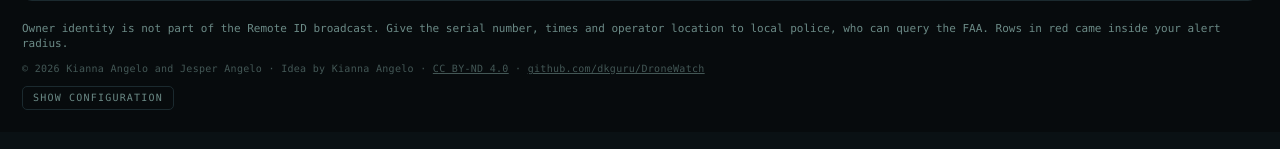
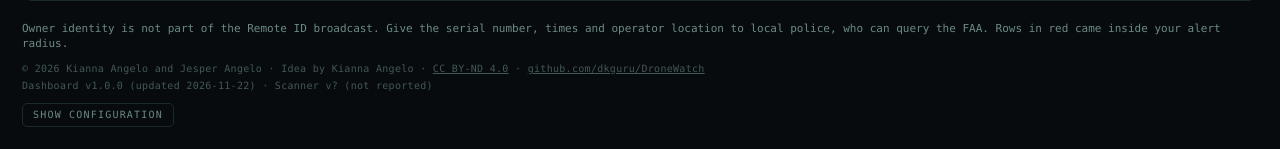
Before and after one commit to dkguru/DroneWatch, a PHP site: page / in a window 1280 px wide. Shown: the part 918-1067 px from the top of the page. Before the commit the page ends 1028 px from the top, so only its background shows below. Run offline with PHP 8.4, Linux system fonts and the light colour scheme; data that the repository does not hold is empty.

Commit message:
Version 1.0.0: version numbers and dates in all files, shown in the dashboard footer

```diff
--- a/dashboard/index.php
+++ b/dashboard/index.php
@@ -3,6 +3,7 @@
 // Copyright (c) 2026 Kianna Angelo and Jesper Angelo <kj@angelo.net>
 // Idea by Kianna Angelo
 // https://github.com/dkguru/DroneWatch
+// Version 1.0.0, last updated 2026-11-22
 /*
  * Drone Watch dashboard - live web view of drone_watch.py
  *
@@ -15,6 +16,9 @@
  *   index.php?api=history  -> JSON summary of the last N hours (default 24)
  *   index.php?api=csv      -> CSV export of every sighting (evidence file)
  */
+
+const DASHBOARD_VERSION = '1.0.0';
+const DASHBOARD_UPDATED = '2026-11-22';
 
 $DATA_DIR    = getenv('DRONE_WATCH_DIR') ?: '/var/lib/drone_watch';
 $DB_PATH     = "$DATA_DIR/drone_watch.db";
@@ -291,6 +295,8 @@ if ($api === 'csv') {
                   padding: 3px 8px; font: inherit; font-size: 11px; text-decoration: none; }
   footer { padding: 4px 22px 22px; color: var(--dim); font-size: 11px; }
   .copyright { margin-top: 10px; font-size: 10px; opacity: .6; letter-spacing: .03em; }
+  .versions { margin-top: 3px; font-size: 10px; opacity: .6; letter-spacing: .03em; }
+  .versions .warn { color: var(--warn); opacity: 1; }
   .copyright a { color: inherit; }
   .leaflet-container { font: inherit; background: #000; }
   .dark-tiles { filter: invert(1) hue-rotate(180deg) brightness(.85) contrast(.9) saturate(.6); }
@@ -342,6 +348,8 @@ location to local police, who can query the FAA. Rows in red came inside your al
 <div class="copyright">© 2026 Kianna Angelo and Jesper Angelo · Idea by Kianna Angelo ·
 <a href="https://creativecommons.org/licenses/by-nd/4.0/" target="_blank" rel="noopener">CC BY-ND 4.0</a> ·
 <a href="https://github.com/dkguru/DroneWatch" target="_blank" rel="noopener">github.com/dkguru/DroneWatch</a></div>
+<div class="versions">Dashboard v<?= DASHBOARD_VERSION ?> (updated <?= DASHBOARD_UPDATED ?>) ·
+  Scanner <span id="scanner-ver">v? (not reported)</span><span id="ver-warn"></span></div>
 <button class="cfg-btn" id="cfg-open">SHOW CONFIGURATION</button>
 </footer>
 
@@ -498,6 +506,7 @@ async function poll() {
     } else {
       $("sub").textContent = "no status file — is drone_watch.py running?";
     }
+    if (s) showVersions(s);
     if (r.today) {
       $("s-intr").textContent = r.today.intrusions ?? 0;
       $("s-today").textContent = r.today.drones ?? 0;
@@ -531,6 +540,15 @@ async function loadHistory() {
       <td>${esc(r.self_id || "")}</td>
       <td>${mailButton(r.uas_id)}</td>
     </tr>`).join("") : `<tr><td colspan="11" class="empty">Nothing logged in this period</td></tr>`;
+}
+
+// ----- Version line in the footer -----
+const DASHBOARD_VERSION = <?= json_encode(DASHBOARD_VERSION) ?>;
+function showVersions(s) {
+  $("scanner-ver").textContent = s.version
+    ? `v${s.version} (updated ${s.updated})` : "v? (older version, does not report it)";
+  $("ver-warn").innerHTML = s.version === DASHBOARD_VERSION ? ""
+    : ` · <span class="warn">⚠ versions differ: update both files on the Pi</span>`;
 }
 
 // ----- Email report buttons -----
```
Also changed, not shown: 1 other file.
